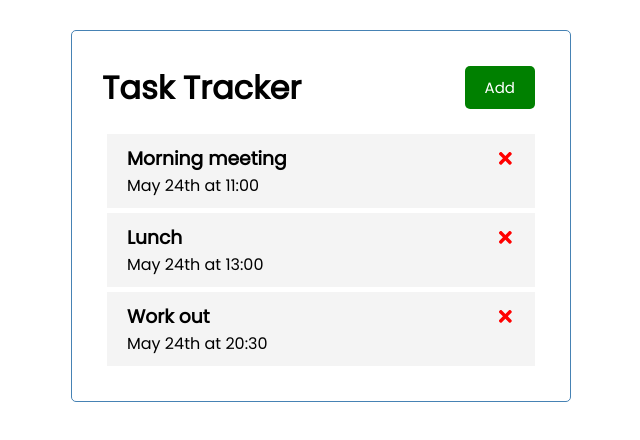
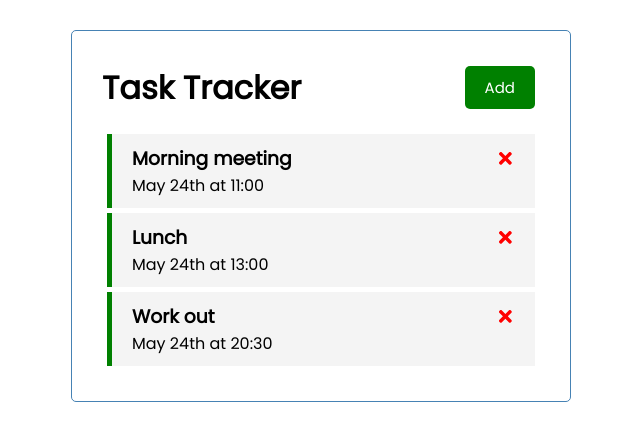
Before and after one commit to Jiyeonmoon814/react-crash-course-2021, a React (Create React App) app: page / in a window 1280 px wide. Shown: the top 440 px of the page, without its empty margins (319-959 px from the left). Built offline with nearby package versions, Linux system fonts and the light colour scheme.

Commit message:
doubleClickEvent with task.reminder state

```diff
--- a/src/App.js
+++ b/src/App.js
@@ -29,10 +29,17 @@
 const deleteTask = (id) => {
   setTasks(tasks.filter((task)=>task.id!==id))
 }
+
+//Toggle Reminder
+const toggleReminder = (id) => {
+  //!task.reminder means set an opposite thing if it's true it would be false after doubleclicking
+  setTasks(tasks.map((task)=>task.id===id ? {...task,reminder:!task.reminder} : task))
+}
    return (
      <div className="container">
        <Header />
-      {tasks.length>0 ? <Tasks tasks={tasks} onDelete={deleteTask}/> : ('No Tasks To show')}
+      {tasks.length>0 ? (<Tasks tasks={tasks} onDelete={deleteTask} onToggle={toggleReminder}/>)
+        : ('No Tasks To show')}
      </div>
    )
  }
--- a/src/components/Task.js
+++ b/src/components/Task.js
@@ -1,8 +1,9 @@
 import {FaTimes} from 'react-icons/fa'
 
-export const Task = ({task,onDelete}) => {
+export const Task = ({task,onDelete,onToggle}) => {
     return (
-        <div className='task'>
+        <div className={`task ${task.reminder ? 'reminder' : ''}`} onDoubleClick={()=>
+            onToggle(task.id)}>
             <h3>{task.text}{' '}
                 <FaTimes style={{color:'red', cursor:'pointer'}}
                 onClick={()=>onDelete(task.id)}/>
--- a/src/components/Tasks.js
+++ b/src/components/Tasks.js
@@ -1,10 +1,10 @@
 import Task from './Task'
 
-const Tasks = ({tasks,onDelete}) => {
+const Tasks = ({tasks,onDelete,onToggle}) => {
     return (
         <>
             {tasks.map((task)=>(
-             <Task key={task.id} task={task} onDelete={onDelete}/>
+             <Task key={task.id} task={task} onDelete={onDelete} onToggle={onToggle}/>
             ))}
         </>
     )
```
